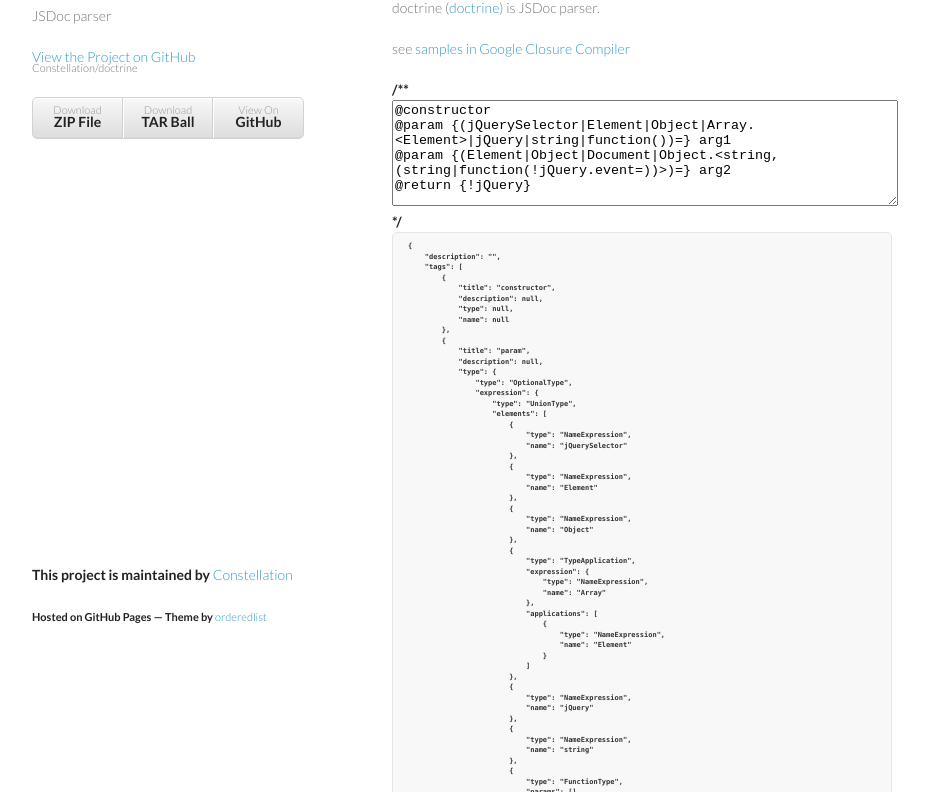
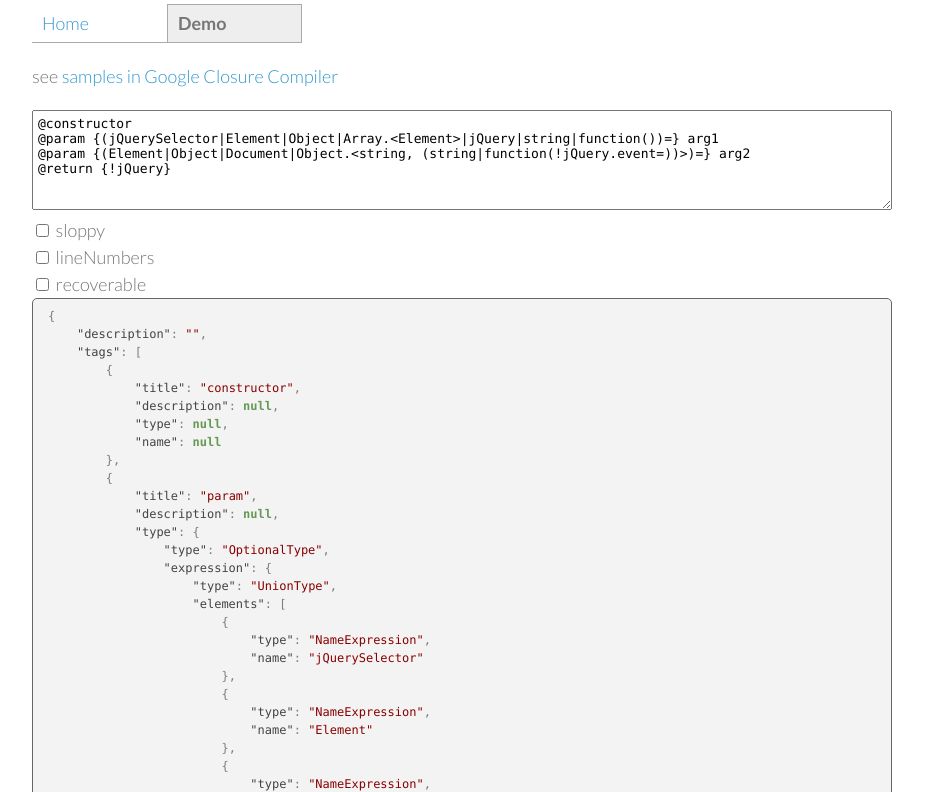
Before and after one commit to eslint/doctrine, a plain HTML site: page demo/index.html in a window 1280 px wide. Shown: the part 104-896 px from the top of the page, without its empty margins (178-1107 px from the left). Drawn offline with nearby package versions, Linux system fonts and the light colour scheme.

Commit message:
Chore: Add options to demo, fix links on home page (#180)

```diff
--- a/demo/index.html
+++ b/demo/index.html
@@ -11,54 +11,75 @@
     <script type="text/javascript" charset="utf-8" src="../javascripts/jquery.min.js"></script>
     <script type="text/javascript" charset="utf-8" src="../javascripts/json2.js"></script>
     <script type="text/javascript" charset="utf-8" src="../javascripts/doctrine.js"></script>
+    <link rel="stylesheet" href="//cdnjs.cloudflare.com/ajax/libs/highlight.js/9.8.0/styles/default.min.css">
+    <script src="//cdnjs.cloudflare.com/ajax/libs/highlight.js/9.8.0/highlight.min.js"></script>
     <script type="text/javascript" charset="utf-8">
     $(function() {
+      var lineNumbers = false;
+      var sloppy = false;
+      var recoverable = false;
+      $('input#lineNumbers').change(function (ev) {
+        lineNumbers = !!$(this).attr('checked');
+        updateDocumentation();
+      });
+      $('input#sloppy').change(function (ev) {
+        sloppy = !!$(this).attr('checked');
+        updateDocumentation();
+      });
+      $('input#recoverable').change(function (ev) {
+        recoverable = !!$(this).attr('checked');
+        updateDocumentation();
+      });
       var code = [
         '@constructor',
         '@param {(jQuerySelector|Element|Object|Array.<Element>|jQuery|string|function())=} arg1',
         '@param {(Element|Object|Document|Object.<string, (string|function(!jQuery.event=))>)=} arg2',
         '@return {!jQuery}',
       ].join('\n');
-      $('#code').val(code).on('keyup paste change', function (ev) {
-        var comment = '/**\n' + $(this).val() + '\n*/';
+      $('#code').val(code).on('keyup paste change', updateDocumentation).change();
+      function updateDocumentation(ev) {
+        var comment = '/**\n' + $('#code').val() + '\n*/';
         try {
-          var result = doctrine.parse(comment, { unwrap : true });
+          var result = doctrine.parse(comment, { unwrap : true, sloppy: sloppy, lineNumbers: lineNumbers, recoverable: recoverable });
           $('#result').text(JSON.stringify(result, null, 4));
+          hljs.highlightBlock($('#result')[0]);
         } catch (e) {
           $('#result').text(e.toString());
         }
-      }).change();
+      }
     });
     </script>
+    <style>
+    #code {
+        font-family:Monaco, Bitstream Vera Sans Mono, Lucida Console, Terminal;
+        font-size:13px;
+        width:100%;
+        height:100px;
+        box-sizing: border-box;
+        padding: 5px;
+    }
+    </style>
     <title>Doctrine</title>
   </head>
 
   <body>
     <div class="wrapper">
-      <header>
-        <h1>Doctrine</h1>
-        <p>JSDoc parser</p>
-        <p class="view"><a href="https://github.com/Constellation/doctrine">View the Project on GitHub <small>Constellation/doctrine</small></a></p>
-        <ul>
-          <li><a href="https://github.com/Constellation/doctrine/zipball/master">Download <strong>ZIP File</strong></a></li>
-          <li><a href="https://github.com/Constellation/doctrine/tarball/master">Download <strong>TAR Ball</strong></a></li>
-          <li><a href="https://github.com/Constellation/doctrine">View On <strong>GitHub</strong></a></li>
-        </ul>
-      </header>
-      <section>
-        <h2>Doctrine Demo</h2>
-        <p>doctrine (<a href="http://github.com/Constellation/doctrine">doctrine</a>) is JSDoc parser.</p>
+        <h2>Doctrine</h2>
+        <div class='nav'><a href='../'>Home</a><span>Demo</span></div>
+
         <p>see <a href="https://developers.google.com/closure/compiler/docs/js-for-compiler">samples in Google Closure Compiler</a></p>
 
-        <strong>/**<strong>
-        <textarea id='code' style="width:100%;height:100px;"></textarea>
-        <strong>*/<strong>
-        <pre id='result' style="font-size:50%"><code></code></pre>
-      </section>
-      <footer>
-        <p>This project is maintained by <a href="https://github.com/Constellation">Constellation</a></p>
-        <p><small>Hosted on GitHub Pages &mdash; Theme by <a href="https://github.com/orderedlist">orderedlist</a></small></p>
-      </footer>
+        <textarea id='code'></textarea>
+        <div>
+          <input type='checkbox' id='sloppy' /> <label for='sloppy'>sloppy</label>
+        </div>
+        <div>
+          <input type='checkbox' id='lineNumbers' /> <label for='lineNumbers'>lineNumbers</label>
+        </div>
+        <div>
+          <input type='checkbox' id='recoverable' /> <label for='recoverable'>recoverable</label>
+        </div>
+        <pre id='result'><code></code></pre>
     </div>
     <script src="../javascripts/scale.fix.js"></script>
   </body>
--- a/stylesheets/styles.css
+++ b/stylesheets/styles.css
@@ -1,8 +1,30 @@
 @import url(https://fonts.googleapis.com/css?family=Lato:300italic,700italic,300,700);
+
+.nav span,
+.nav a {
+  width: 135px;
+  background: #eee;
+  border: 1px solid #aaa;
+  display: inline-block;
+  box-sizing: border-box;
+  padding: 5px 10px;
+  margin-bottom:20px;
+  font-weight:bold;
+}
+.nav a {
+  font-weight:normal;
+  background: #fff;
+  border: 0;
+  border-bottom: 1px solid #aaa;
+  display: inline-block;
+  box-sizing: border-box;
+  padding: 5px 10px;
+  margin-bottom:20px;
+}
 
 body {
   padding:50px;
-  font:14px/1.5 Lato, "Helvetica Neue", Helvetica, Arial, sans-serif;
+  font:18px/1.5 Lato, "Helvetica Neue", Helvetica, Arial, sans-serif;
   color:#777;
   font-weight:300;
 }
@@ -65,9 +87,9 @@
 
 pre {
   padding:8px 15px;
-  background: #f8f8f8;
+  background: #F0F0F0;
   border-radius:5px;
-  border:1px solid #e5e5e5;
+  border:1px solid #666;
   overflow-x: auto;
 }
 
```
Also changed, not shown: index.html (+18 -11 lines).
